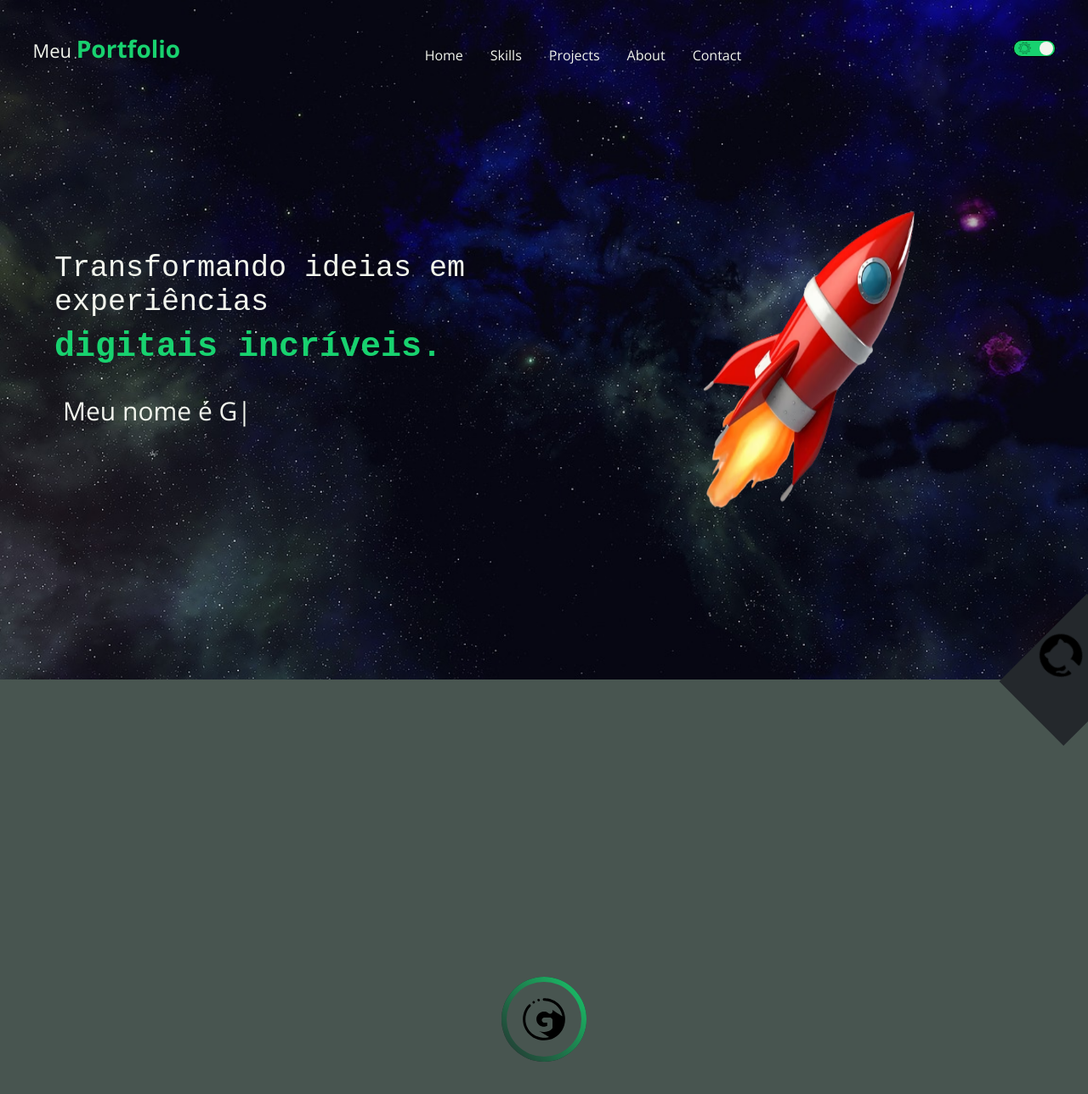
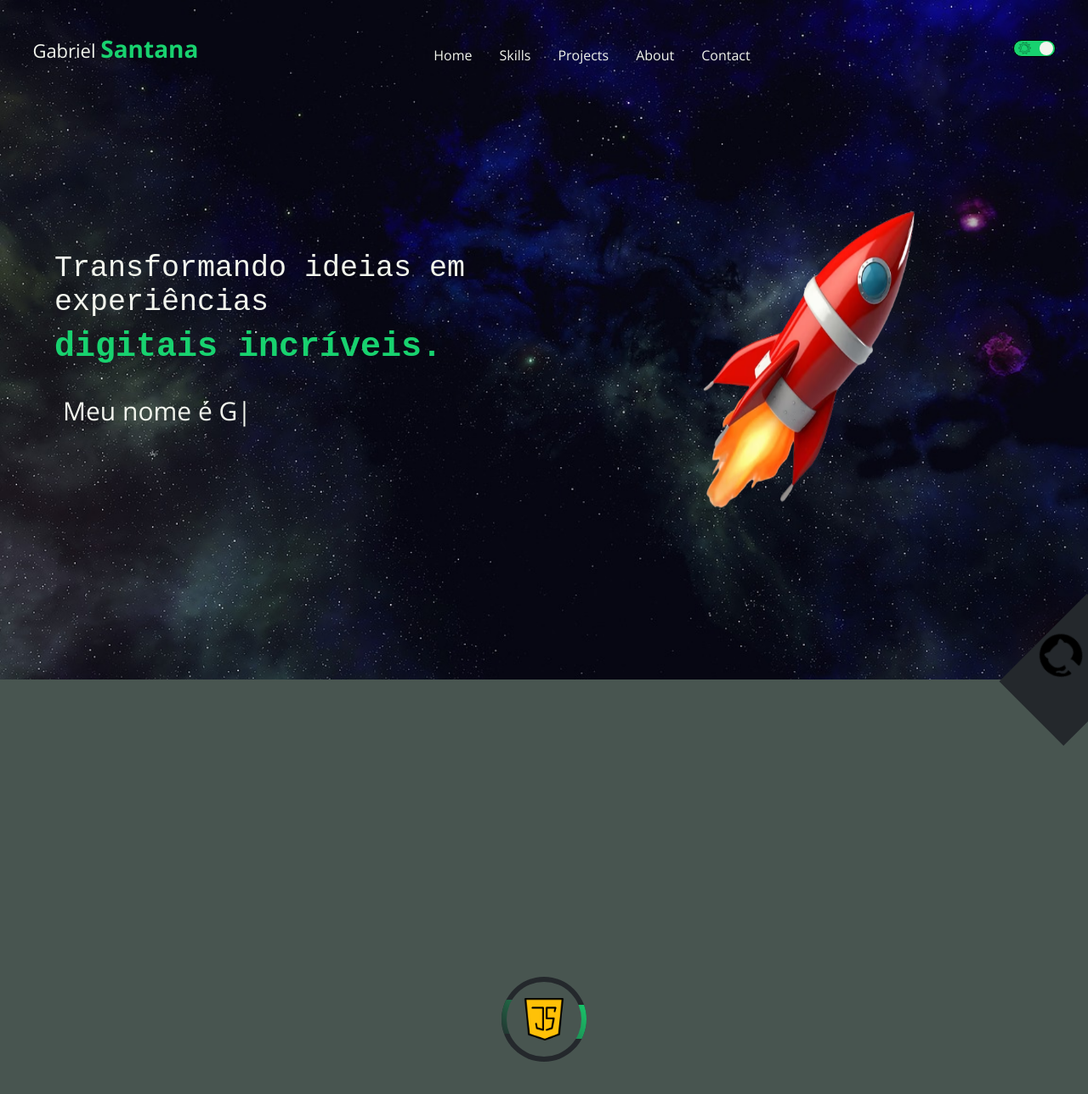
Before and after one commit to GSPadovesi/Portfolio, a React (Vite) app: page / in a window 1280 px wide. Shown: the top 1288 px of the page at 85% size. Built offline with nearby package versions, Linux system fonts and the light colour scheme.

Commit message:
Alguns pequenos ajustes

```diff
--- a/src/components/Iconcircle/Iconcircle.styles.ts
+++ b/src/components/Iconcircle/Iconcircle.styles.ts
@@ -94,5 +94,5 @@ export const Title = styled.h2`
 
 export const Span = styled.span`
   font-weight: 300;
-  font-size: 0%.75em;
+  font-size: .75em;
 `
--- a/src/components/Iconcircle/Iconcircle.tsx
+++ b/src/components/Iconcircle/Iconcircle.tsx
@@ -1,12 +1,12 @@
+import { IconcircleProps } from './Iconcircle.types';
 import * as S from './Iconcircle.styles';
-import js from '../../assets/js.png'
 
-export const Iconcircle = ({ isChecked }: any) => {
+export const Iconcircle = ({ isChecked, image, title, subtitle }: IconcircleProps) => {
   return (
     <S.Iconcircle isChecked={isChecked}>
       <S.WrapperContent>
-        <img src={js} alt="Javascript" />
-        <S.Title>Javascript <S.Span>Programação</S.Span></S.Title>
+        <img src={image} />
+        <S.Title>{title} <S.Span>{subtitle}</S.Span> </S.Title>
       </S.WrapperContent>
     </S.Iconcircle>
   )
--- /dev/null
+++ b/src/components/Iconcircle/Iconcircle.types.ts
@@ -0,0 +1,6 @@
+export interface IconcircleProps {
+  isChecked?: boolean;
+  image: string;
+  title: string;
+  subtitle: string;
+}
--- a/src/components/Navbar/Navbar.tsx
+++ b/src/components/Navbar/Navbar.tsx
@@ -13,6 +13,7 @@ export const Navbar = ({ isOpen, setIsOpen, isChecked, setIsChecked }: NavbarPro
     const target = e.target.dataset.target;
     const element = document.getElementById(target);
     element?.scrollIntoView({ behavior: 'smooth' });
+    setIsOpen(false);
   }
 
   const changeTheme = () => {
@@ -35,7 +36,7 @@ export const Navbar = ({ isOpen, setIsOpen, isChecked, setIsChecked }: NavbarPro
 
   return (
     <S.Navbar isNavbar={navbar} isChecked={isChecked === true}>
-      <S.NavbarTitle isChecked={isChecked === true} isNavbar={navbar}>Meu <S.NavbarTitleStrong>Portfolio</S.NavbarTitleStrong></S.NavbarTitle>
+      <S.NavbarTitle isChecked={isChecked === true} isNavbar={navbar}>Gabriel <S.NavbarTitleStrong>Santana</S.NavbarTitleStrong></S.NavbarTitle>
 
       <S.NavbarList isOpen={isOpen}>
         <S.NavbarListItem isChecked={isChecked} isNavbar={navbar} onClick={scrollToSection} data-target="home">Home</S.NavbarListItem>
--- a/src/pages/Main/Section/Home/Home.tsx
+++ b/src/pages/Main/Section/Home/Home.tsx
@@ -4,6 +4,13 @@ import rocket from '../../../../assets/rocket.png'
 import * as S from './Home.styles';
 
 export const Home = ({ isOpen }: HomeProps) => {
+
+  const steps = [
+    'Olá, tudo bem ? 😁', 1000,
+    'Meu nome é Gabriel', 1000,
+    'Desenvolvedor Web', 1000
+  ]
+
   return (
     <>
       <S.Home id='home'>
@@ -11,10 +18,9 @@ export const Home = ({ isOpen }: HomeProps) => {
           <S.HomeContent>
             <S.HomeTitle>Transformando ideias em experiências </S.HomeTitle>
             <S.HomeTitleStrong>digitais incríveis.</S.HomeTitleStrong>
-            <S.HomeDescription><Typical loop={1} steps={['Olá, tudo bem ? 😁', 1000, 'Meu nome é Gabriel', 1000, 'Desenvolvedor Web', 1000]} wrapper='p' /></S.HomeDescription>
+            <S.HomeDescription><Typical loop={1} steps={steps} wrapper='span' /></S.HomeDescription>
             {/* <S.HomeDescription>Desenvolvedor front-end</S.HomeDescription> */}
           </S.HomeContent>
-
           <S.HomeImage isOpen={isOpen}>
             <img src={rocket} alt="" />
           </S.HomeImage>
--- a/src/pages/Main/Section/Skills/Skills.tsx
+++ b/src/pages/Main/Section/Skills/Skills.tsx
@@ -1,14 +1,14 @@
-// import { Iconcircle } from '../../../../components/Iconcircle/Iconcircle';
+import { Iconcircle } from '../../../../components/Iconcircle/Iconcircle';
 import { SkillsProps } from './Skills.types';
+import js from '../../../../assets/js.png';
 import * as S from './Skills.styles';
-import { Load } from '../../../../components/Load/Load';
+
 
 export const Skills = ({ isChecked }: SkillsProps) => {
   return (
     <S.Skills id='skills'>
       <S.WrapperTeste>
-        {/* <Iconcircle isChecked={isChecked} /> */}
-        <Load />
+        <Iconcircle isChecked={isChecked} image={js} title={'Javascript'} subtitle={'Programação'} />
       </S.WrapperTeste>
     </S.Skills>
   )
```
